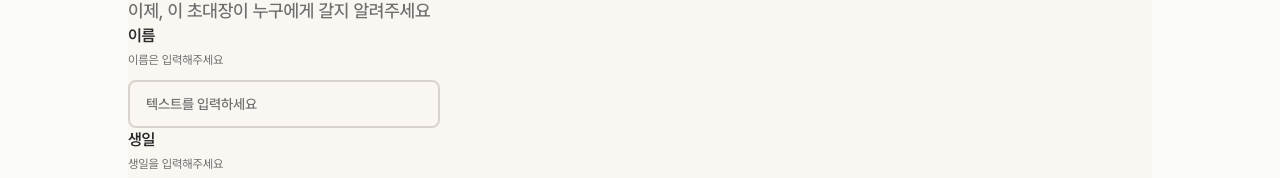
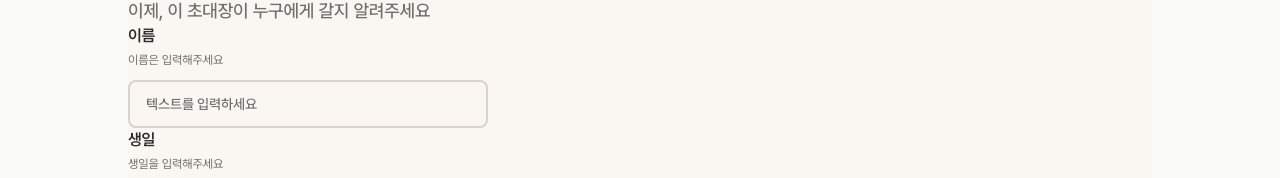
Before and after one commit to Leeseoleem/my-little-birthday-party, a React (Vite) app: page / in a window 1280 px wide. Shown: the part 122-300 px from the top of the page. Built offline with nearby package versions, Linux system fonts and the light colour scheme; a web font is replaced by a local one.

Commit message:
design: TextInput 길이 요소 추가

```diff
--- a/src/components/ui/Input/TextInput.tsx
+++ b/src/components/ui/Input/TextInput.tsx
@@ -27,7 +27,7 @@ const TextInput = ({
       id={id}
       type="text"
       placeholder={placeholder || "텍스트를 입력하세요"}
-      className="h-12 border-2 rounded-lg px-4 bg-gray-10 border-gray-40 focus:border-gray-60 focus:outline-none text-small text-gray-80 placeholder-gray-60"
+      className="w-full max-w-90 h-12 border-2 rounded-lg px-4 bg-gray-10 border-gray-40 focus:border-gray-60 focus:outline-none text-small text-gray-80 placeholder-gray-60"
       value={value}
       onChange={(e) => {
         const rawValue = e.currentTarget.value;
```
